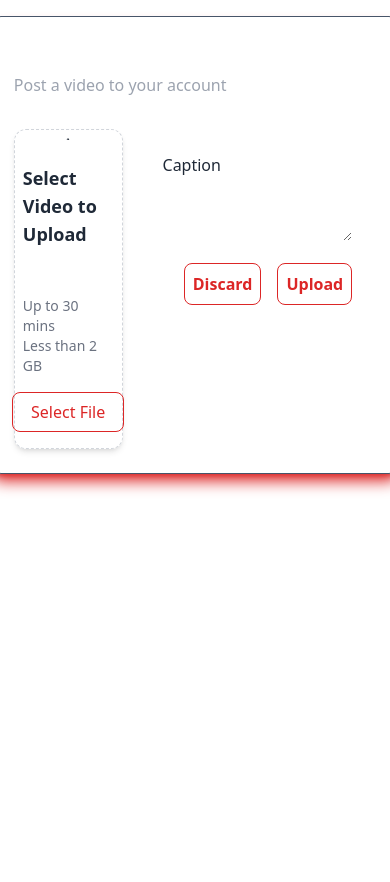
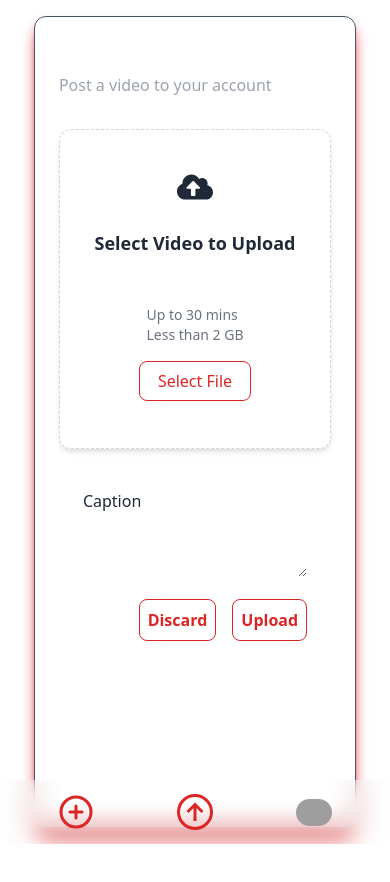
Before and after one commit to habibsibtain/-Life-Personalized-Instagram-Clone-with-Mood-Based-Feed-Curation-, a Next.js app: page /upload in a window 390 px wide. Shown: the top 882 px of the page. Before the commit the page ends 844 px from the top, so only its background shows below. Built offline with nearby package versions, Linux system fonts and the light colour scheme; no server answers; sample sign-in values are in the browser's storage; grey boxes are pictures that could not be loaded.

Commit message:
all responsive

```diff
--- a/app/api/auth/login/route.ts
+++ b/app/api/auth/login/route.ts
@@ -24,7 +24,7 @@ export async function POST(requset: Request) {
     const token = jwt.sign(
       { userId: user._id },
       process.env.JWT_SECRET as string,
-      { expiresIn: "1h" }
+      // { expiresIn: "1h" }
     );
     return NextResponse.json({
       success: true,
--- a/app/profile/page.tsx
+++ b/app/profile/page.tsx
@@ -43,7 +43,7 @@ const Page = () => {
   return (
     <>
       <MainLayout>
-        <div className="flex flex-col p-8  ml-60  ">
+        <div className="flex flex-col p-8  lg:ml-60  ">
           <div className="flex gap-4 ">
             <Image
               src="https://img.daisyui.com/images/stock/photo-1534528741775-53994a69daeb.webp"
--- a/app/signup/page.tsx
+++ b/app/signup/page.tsx
@@ -33,9 +33,10 @@ const Page = () => {
   return (
     <>
       <div className="flex justify-center items-center h-screen p-4 ">
-        <div className="h-auto border p-4 rounded-xl border-slate-600 shadow-lg shadow-red-600">
-          <form onSubmit={handleSignup} className="flex flex-col mb-4 ">
+        <div className="h-auto border p-4 rounded-xl border-slate-600 w-[90%] lg:w-[20rem] shadow-lg shadow-red-600">
+          <form onSubmit={handleSignup} className="flex flex-col mb-4  ">
           <h1 className="text-2xl font-bold text-red-600 mb-6">SignUp</h1>
+          <div className="mb-8 flex flex-col  ">
           <label htmlFor="Fullname" className="text-white text-sm">
               Full Name
             </label>
@@ -51,7 +52,6 @@ const Page = () => {
               }
               value={signupDetails.fullname}
             />
-          <div className="mb-8 flex flex-col w-[20rem] ">
             <label htmlFor="Username" className="text-white text-sm">
               Username
             </label>
--- a/app/upload/page.tsx
+++ b/app/upload/page.tsx
@@ -3,8 +3,8 @@ import React from "react";
 
 const page = () => {
   return (
-    <div className="flex justify-center  p-4 ">
-      <div className="flex flex-col border  w-[50rem] p-6 rounded-xl border-slate-600 shadow-lg shadow-red-600">
+    <div className="flex justify-center items-center h-screen  p-4 overflow-auto mb-[4rem] ">
+      <div className="flex flex-col border w-[90%] lg:w-[50rem] p-6 rounded-xl border-slate-600 shadow-lg shadow-red-600 h-full ">
         <div className="mb-8">
           <h1 className="text-2xl font-bold text-white">Upload Video</h1>
           <p className="text-gray-400 ">Post a video to your account</p>
--- a/components/Navbar.tsx
+++ b/components/Navbar.tsx
@@ -2,8 +2,10 @@
 import axios from "axios";
 import Image from "next/image";
 import Link from "next/link";
-import { useRouter } from "next/navigation";
+import { usePathname, useRouter } from "next/navigation";
 import React from "react";
+import { FiPlusCircle } from "react-icons/fi";
+import { GrUploadOption } from "react-icons/gr";
 
 type UserDetails = {
   _id?: string;
@@ -15,6 +17,7 @@ type UserDetails = {
 const Navbar = () => {
   const [userDetails, setUserDetails] = React.useState<UserDetails>({});
   const router = useRouter();
+  const curentPath = usePathname();
 
   React.useEffect(() => {
     const token = localStorage.getItem("token");
@@ -39,10 +42,9 @@ const Navbar = () => {
     fetchUser();
   }, []);
 
-
   return (
     <>
-      <div className="lg:navbar hidden bg-base-100 border-b border-slate-700 fixed z-20 ">
+      <nav className="lg:navbar hidden bg-base-100 border-b border-slate-700 fixed z-20 ">
         <div className="navbar-start">
           <Link href="/" className="btn btn-ghost text-xl">
             LIFE
@@ -56,8 +58,11 @@ const Navbar = () => {
           />
         </div>
         <div className="flex-none navbar-end gap-4">
-          <>
-            <Link href="/upload" className="w-[5rem] h-[2rem] flex items-center justify-center">
+          <div className="flex gap-4 justify-center items-center">
+            <Link
+              href="/upload"
+              className="w-[5rem] h-[2rem] flex items-center justify-center"
+            >
               <button className="border w-[5rem] h-[2rem] rounded-lg  border-red-600 text-red-600  font-semibold hover:bg-red-600 hover:text-white active:w-[4.8rem] active:h-[1.8rem] transition-all duration-300 ease-in-out  ">
                 Upload
               </button>
@@ -94,10 +99,46 @@ const Navbar = () => {
                 </li>
               </ul>
             </div>
-          </>
+          </div>
         </div>
-      </div>
+      </nav>
       <div className="lg:min-h-[4rem] "></div>
+
+      {/* small screen */}
+
+        <>
+          <footer className="lg:hidden fixed bottom-0 w-full z-50  backdrop-blur-md">
+            <div className="min-h-[4rem] flex items-center justify-around px-4">
+              <Link
+                href="#"
+                className="w-9 rounded-full h-9 flex items-center justify-center text-red-600  "
+              >
+                <FiPlusCircle className="w-full h-full" />
+              </Link>
+
+              <Link href='/upload'
+              className="w-9 rounded-full h-9 flex items-center justify-center text-red-600"
+              >
+<GrUploadOption className="w-full h-full" />
+
+              </Link>
+
+              <Link href='/profile' className="w-9 rounded-full">
+                <Image
+                  alt="Tailwind CSS Navbar component"
+                  src="https://img.daisyui.com/images/stock/photo-1534528741775-53994a69daeb.webp"
+                  width={100}
+                  height={100}
+                  className="w-full h-full rounded-full"
+
+                />
+              </Link>
+            </div>
+          </footer>
+        </>
+
+
+
     </>
   );
 };
--- a/components/SwitchTabs.tsx
+++ b/components/SwitchTabs.tsx
@@ -45,7 +45,7 @@ const SwitchTabs: React.FC<SwitchTabsProps> = ({posts}) => {
 
       <div>
         {activeTab === "tab1" ? (
-          <div className="mt-4 grid grid-cols-4 gap-6 ">
+          <div className="  mt-4 grid lg:grid-cols-4 grid-cols-3 lg:gap-6 gap-5">
             {Array.isArray(posts) && posts.length > 0 ?(
 
                posts.map((e: Post , index: number) => (
@@ -54,7 +54,7 @@ const SwitchTabs: React.FC<SwitchTabsProps> = ({posts}) => {
                   src={e.mediaURL}
                   playsInline
                   controls
-                  className="w-full h-[20rem] rounded-xl cursor-pointer"
+                  className="w-full lg:h-[20rem] rounded-xl cursor-pointer"
 
                   />
                 </div>
--- a/components/VideoUpload.tsx
+++ b/components/VideoUpload.tsx
@@ -74,8 +74,8 @@ const VideoUpload: React.FC = () => {
   };
 
   return (
-    <form onSubmit={handleUpload} className="flex gap-4">
-      <div className="w-[30%]">
+    <form onSubmit={handleUpload} className="flex flex-col lg:flex-row gap-4">
+      <div className="lg:w-[30%]">
         <div className="border border-dashed border-gray-300 p-2 w-full max-w-md mx-auto h-[20rem] rounded-xl shadow-md flex justify-center items-center flex-col">
           {videoPreviewUrl ? (
             <video src={videoPreviewUrl} controls autoPlay className="w-[11rem] items-center rounded-xl" />
@@ -98,7 +98,7 @@ const VideoUpload: React.FC = () => {
           )}
         </div>
       </div>
-      <div className="w-[70%] p-6">
+      <div className="lg:w-[70%] p-6">
         <label htmlFor="caption">Caption</label>
         <textarea
           className="w-full mt-2 rounded-lg p-2 outline-none text-sm"
```
